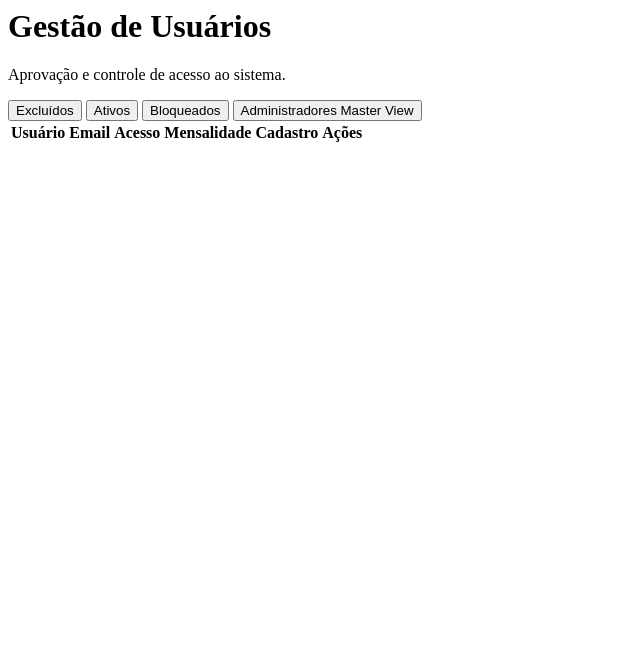
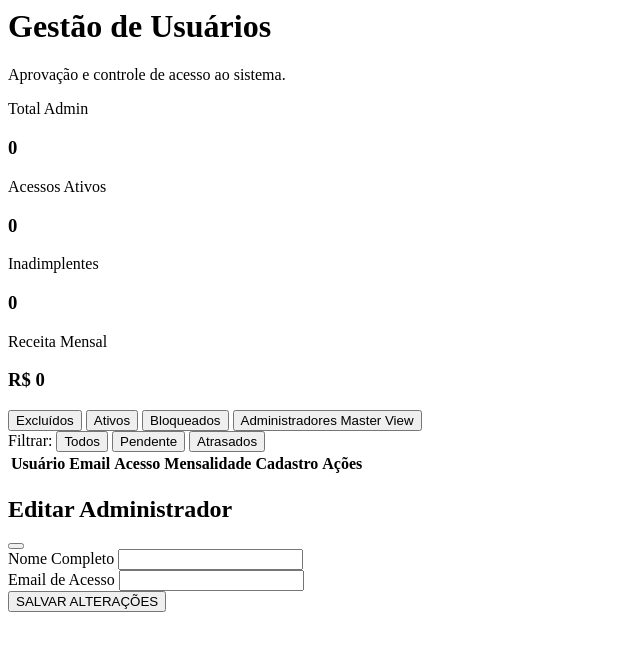
Before and after one commit to ivanrossiMS/Malibu-credito, a PHP site: page /app/views/users.php in a window 1280 px wide. Shown: the top 651 px of the page, without its empty margins (0-640 px from the left). Run offline with PHP 8.4, Linux system fonts and the light colour scheme; lists and menus that the app fills with data are empty.

Commit message:
feat: premium deep refinement of master admin panel with stats and editing

```diff
--- a/app/views/users.php
+++ b/app/views/users.php
@@ -11,15 +11,57 @@
         </div>
     </div>
 
-    <!-- Users Tabs -->
-    <div class="flex gap-4 border-b border-slate-200">
-        <button class="user-tab px-4 py-2 font-bold text-slate-400 hover:text-slate-600" data-tab="rejeitado">Excluídos</button>
-        <button class="user-tab px-4 py-2 font-bold text-primary border-b-2 border-primary" data-tab="ativo">Ativos</button>
-        <button class="user-tab px-4 py-2 font-bold text-slate-400 hover:text-slate-600" data-tab="bloqueado">Bloqueados</button>
-        <button class="user-tab px-4 py-2 font-bold text-indigo-500 hover:text-indigo-600 flex items-center gap-2" data-tab="admin">
-            Administradores
-            <span class="master-only hidden bg-indigo-100 text-indigo-600 text-[10px] px-2 py-0.5 rounded-full uppercase tracking-widest">Master View</span>
-        </button>
+    <!-- Master Admin Dashboard Stats (Conditional) -->
+    <div id="master-stats-row" class="hidden master-only grid grid-cols-1 sm:grid-cols-2 lg:grid-cols-4 gap-4 animate-fade-in">
+        <div class="bg-white p-6 rounded-3xl border border-slate-100 shadow-sm space-y-2">
+            <p class="text-[10px] font-black text-slate-400 uppercase tracking-widest leading-none">Total Admin</p>
+            <div class="flex items-end justify-between">
+                <h3 class="text-2xl font-black text-slate-800 leading-none" id="stat-total">0</h3>
+                <i data-lucide="users" class="w-5 h-5 text-indigo-500"></i>
+            </div>
+        </div>
+        <div class="bg-white p-6 rounded-3xl border border-slate-100 shadow-sm space-y-2">
+            <p class="text-[10px] font-black text-slate-400 uppercase tracking-widest leading-none">Acessos Ativos</p>
+            <div class="flex items-end justify-between">
+                <h3 class="text-2xl font-black text-emerald-600 leading-none" id="stat-active">0</h3>
+                <i data-lucide="shield-check" class="w-5 h-5 text-emerald-500"></i>
+            </div>
+        </div>
+        <div class="bg-white p-6 rounded-3xl border border-slate-100 shadow-sm space-y-2">
+            <p class="text-[10px] font-black text-slate-400 uppercase tracking-widest leading-none">Inadimplentes</p>
+            <div class="flex items-end justify-between">
+                <h3 class="text-2xl font-black text-rose-600 leading-none" id="stat-overdue">0</h3>
+                <i data-lucide="alert-circle" class="w-5 h-5 text-rose-500"></i>
+            </div>
+        </div>
+        <div class="bg-white p-6 rounded-3xl border border-slate-100 shadow-sm space-y-2">
+            <p class="text-[10px] font-black text-slate-400 uppercase tracking-widest leading-none">Receita Mensal</p>
+            <div class="flex items-end justify-between">
+                <h3 class="text-2xl font-black text-blue-600 leading-none" id="stat-revenue">R$ 0</h3>
+                <i data-lucide="trending-up" class="w-5 h-5 text-blue-500"></i>
+            </div>
+        </div>
+    </div>
+
+    <!-- Users Tabs & Sub-filters -->
+    <div class="flex flex-col md:flex-row md:items-center justify-between border-b border-slate-200 gap-4">
+        <div class="flex gap-4">
+            <button class="user-tab px-4 py-3 font-bold text-slate-400 hover:text-slate-600 transition-all" data-tab="rejeitado">Excluídos</button>
+            <button class="user-tab px-4 py-3 font-bold text-primary border-b-2 border-primary transition-all" data-tab="ativo">Ativos</button>
+            <button class="user-tab px-4 py-3 font-bold text-slate-400 hover:text-slate-600 transition-all" data-tab="bloqueado">Bloqueados</button>
+            <button class="user-tab px-4 py-3 font-bold text-indigo-500 hover:text-indigo-600 flex items-center gap-2 transition-all relative" data-tab="admin">
+                Administradores
+                <span class="master-only hidden bg-indigo-100 text-indigo-600 text-[8px] px-1.5 py-0.5 rounded-full uppercase tracking-tighter">Master View</span>
+            </button>
+        </div>
+
+        <!-- Mini Filters for Admin View (Master Only) -->
+        <div id="admin-mini-filters" class="hidden master-only flex items-center gap-2 pb-2 md:pb-0 animate-fade-in">
+            <span class="text-[10px] font-black text-slate-400 uppercase mr-2">Filtrar:</span>
+            <button class="admin-filter-btn px-3 py-1 bg-slate-100 text-slate-500 rounded-lg text-[10px] font-black uppercase hover:bg-slate-200 transition-all active ring-2 ring-primary/20" data-filter="all">Todos</button>
+            <button class="admin-filter-btn px-3 py-1 bg-slate-100 text-slate-500 rounded-lg text-[10px] font-black uppercase hover:bg-slate-200 transition-all" data-filter="pending">Pendente</button>
+            <button class="admin-filter-btn px-3 py-1 bg-slate-100 text-slate-500 rounded-lg text-[10px] font-black uppercase hover:bg-slate-200 transition-all" data-filter="overdue">Atrasados</button>
+        </div>
     </div>
 
     <!-- Users Table -->
@@ -46,3 +88,27 @@
 
 <!-- Reusable User Detail Modal (Shared from Master Billing or Integrated Here) -->
 <div id="user-billing-modal-container"></div>
+
+<!-- Edit User Modal -->
+<div id="edit-user-modal" class="fixed inset-0 bg-slate-900/60 backdrop-blur-sm z-[200] hidden flex items-center justify-center p-4">
+    <div class="bg-white w-full max-w-lg rounded-[2.5rem] shadow-2xl overflow-hidden animate-fade-in">
+        <div class="p-8 border-b border-slate-100 flex items-center justify-between">
+            <h2 class="text-2xl font-black text-slate-800 font-heading">Editar Administrador</h2>
+            <button id="close-edit-modal" class="p-2 hover:bg-slate-100 rounded-xl transition-all"><i data-lucide="x" class="w-6 h-6 text-slate-400"></i></button>
+        </div>
+        <form id="edit-user-form" class="p-8 space-y-6">
+            <input type="hidden" id="edit-user-id">
+            <div class="space-y-2">
+                <label class="block text-[10px] font-black text-slate-400 uppercase tracking-widest ml-1">Nome Completo</label>
+                <input type="text" id="edit-user-name" required class="w-full px-5 py-4 bg-slate-50 border border-slate-200 rounded-2xl focus:ring-4 focus:ring-primary/10 focus:border-primary outline-none transition-all font-bold text-slate-700">
+            </div>
+            <div class="space-y-2">
+                <label class="block text-[10px] font-black text-slate-400 uppercase tracking-widest ml-1">Email de Acesso</label>
+                <input type="email" id="edit-user-email" required class="w-full px-5 py-4 bg-slate-50 border border-slate-200 rounded-2xl focus:ring-4 focus:ring-primary/10 focus:border-primary outline-none transition-all font-bold text-slate-700">
+            </div>
+            <div class="pt-4">
+                <button type="submit" class="w-full bg-primary text-white font-black py-4 rounded-2xl shadow-xl shadow-primary/20 hover:scale-[1.02] active:scale-95 transition-all">SALVAR ALTERAÇÕES</button>
+            </div>
+        </form>
+    </div>
+</div>
```
Also changed, not shown: assets/js/modules/users.js (+99 -6 lines).
